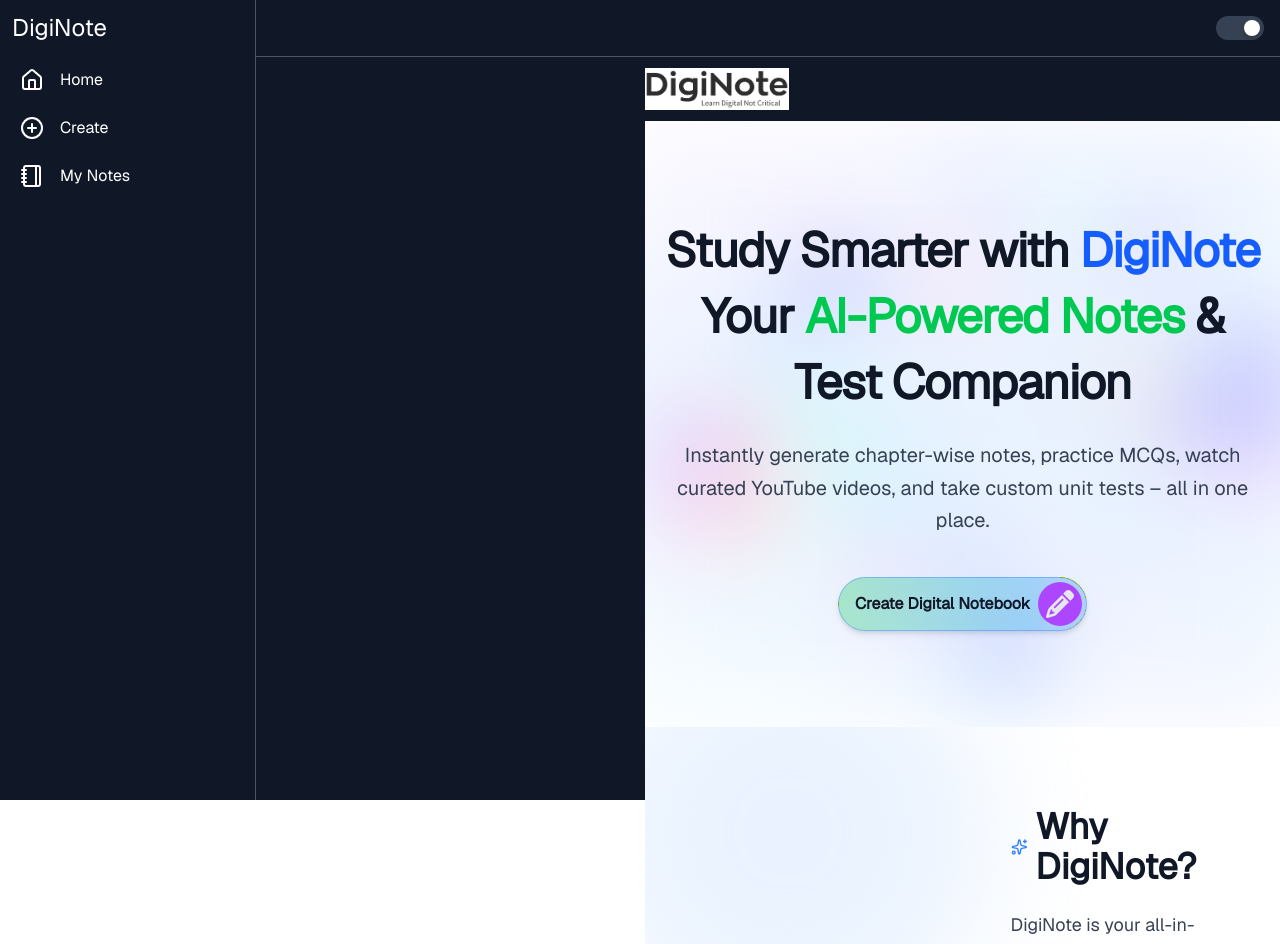
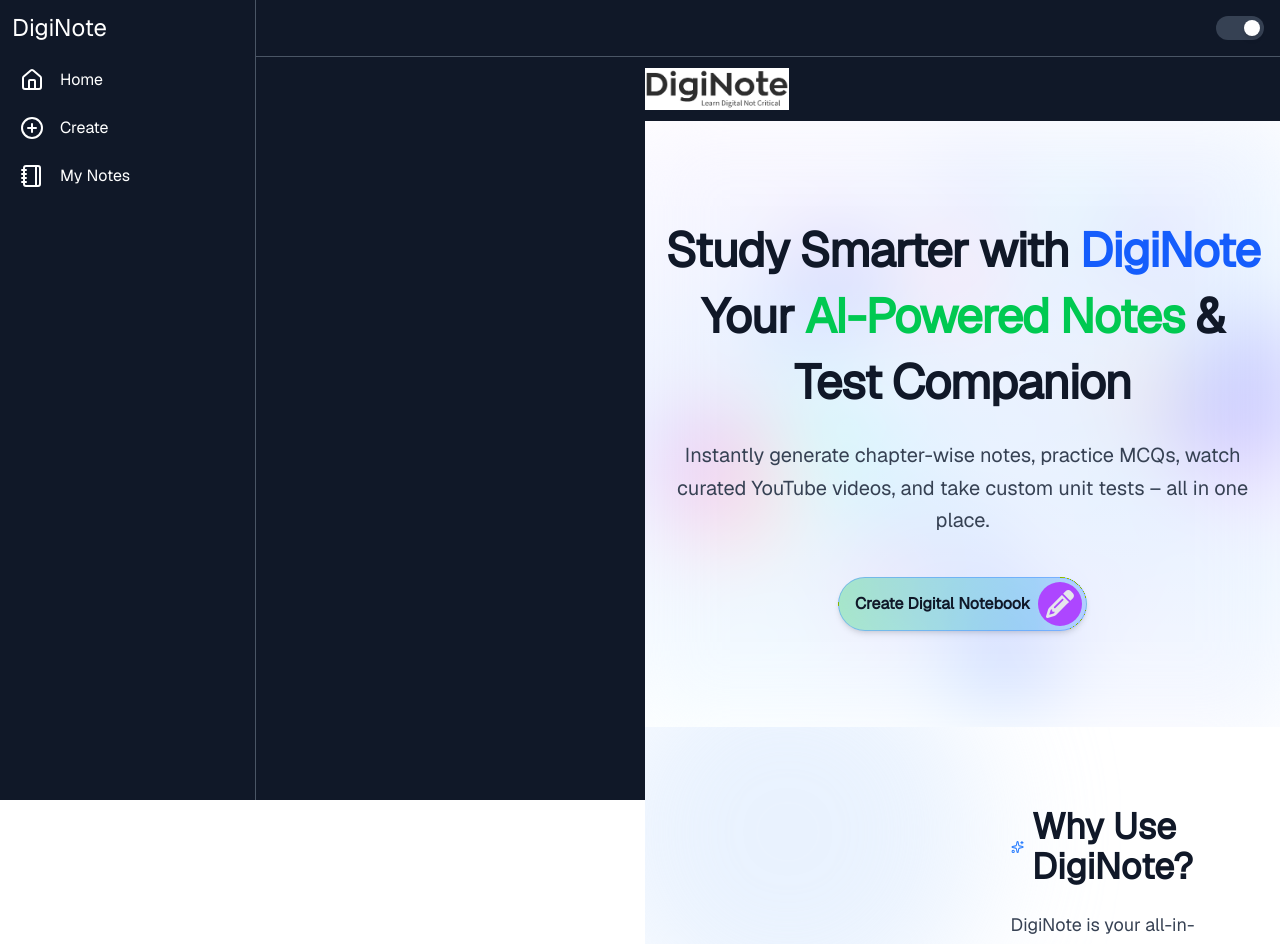
Before and after one commit to diginote2025/diginote, a Next.js app: page /workspace/home in a window 1280 px wide. Shown: the top 944 px of the page. Built offline with nearby package versions, Linux system fonts and the light colour scheme.

Commit message:
commit changes

```diff
--- a/src/app/components/About.jsx
+++ b/src/app/components/About.jsx
@@ -41,7 +41,7 @@
         <div className="w-full md:w-1/2 text-center md:text-left">
           <h2 className="text-3xl sm:text-4xl font-bold text-gray-900 mb-6 flex justify-center md:justify-start items-center gap-2">
             <Sparkles className="text-blue-500 w-6 h-6" />
-            Why DigiNote?
+            Why Use DigiNote?
           </h2>
           <p className="text-gray-700 text-lg mb-4">
             DigiNote is your all-in-one AI-powered study assistant. Whether you're preparing for exams or reviewing a topic, DigiNote helps you study smarter with features designed specifically for students.
--- a/src/app/components/Hero.jsx
+++ b/src/app/components/Hero.jsx
@@ -20,7 +20,7 @@
   };
 
   return (
-    <section className="relative flex justify-center items-center overflow-hidden bg-gradient-to-b from-white via-blue-50 to-white">
+    <section className="relative max-lg:h-screen flex justify-center items-center overflow-hidden bg-gradient-to-b from-white via-blue-50 to-white">
       {/* Background Image */}
       <Image
         src="/images/homepage/hero/background-image-for-diginote-hero-section.png"
```
